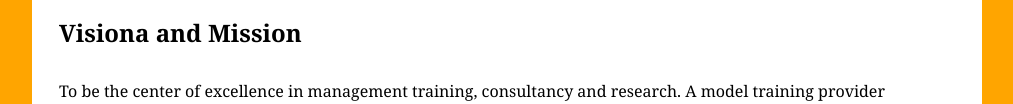
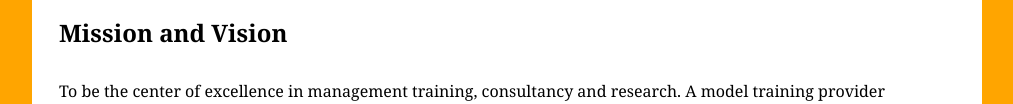
Before and after one commit to bubacarrkando/bubacarr-job, a plain HTML site: page index.html in a window 1280 px wide. Shown: the part 542-646 px from the top of the page, without its empty margins (133-1146 px from the left). Drawn offline with Linux system fonts and the light colour scheme.

Commit message:
chnage index page

```diff
--- a/index.html
+++ b/index.html
@@ -21,7 +21,7 @@
     </figure>
 
     <h2>
-     Visiona and Mission
+      Mission and Vision
     </h2>
 
     <p>
```
